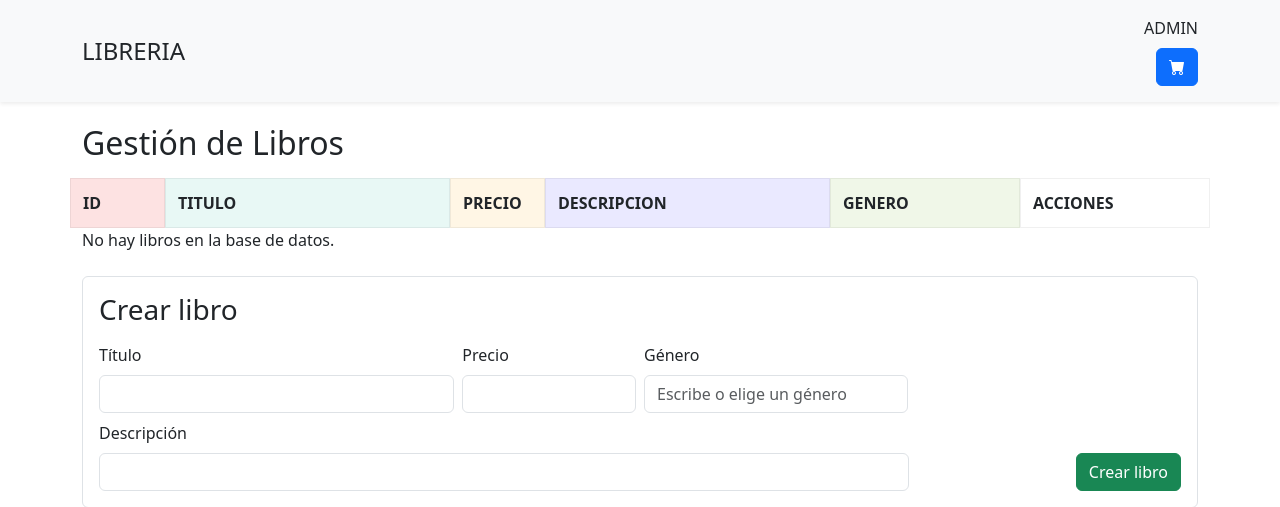
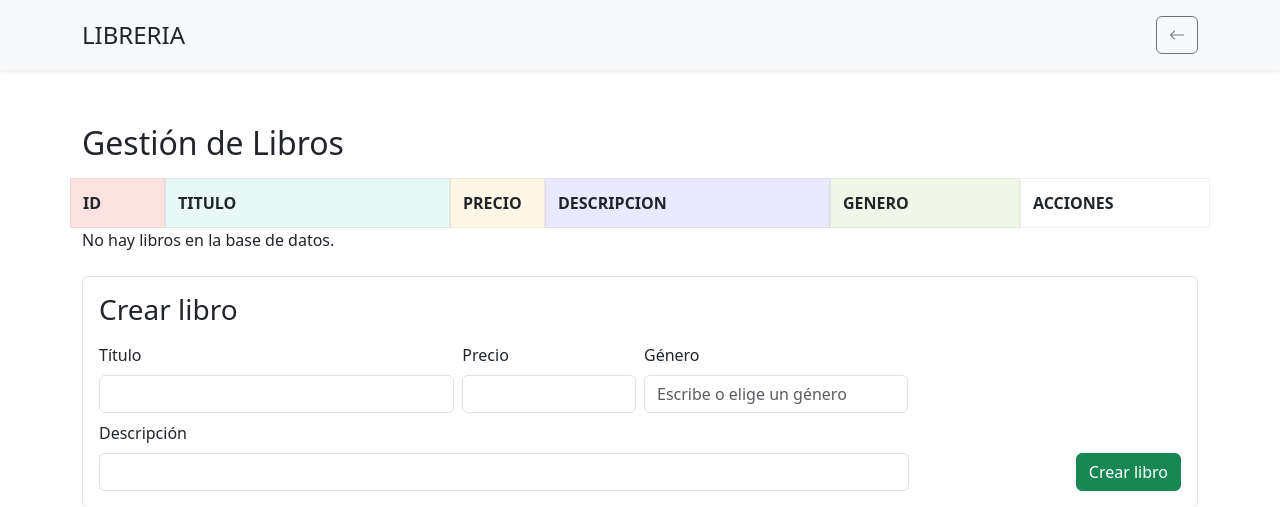
Before and after one commit to RaresID/biblioteca-commerce, a FastAPI app: page /libros in a window 1280 px wide. Shown: the top 507 px of the page. Run offline with FastAPI, Linux system fonts and the light colour scheme; data comes from the database, SQL or seed files in the repository; data that the repository does not hold is empty; parts of the project's set-up code (start-up, migrations or seed data) failed here and were passed over.

Commit message:
Replace admin link with back button in header

```diff
--- a/Rares/Biblioteca/app/templates/libros.html
+++ b/Rares/Biblioteca/app/templates/libros.html
@@ -34,8 +34,7 @@
         <div class="container d-flex justify-content-between align-items-center">
             <h1 class="h4 mb-0"><a href="/" class="text-decoration-none text-dark">LIBRERIA</a></h1>
             <div class="text-end">
-                <div class="mb-2"><a href="/admin" class="admin-card text-decoration-none text-dark">ADMIN</a></div>
-                <a href="/carrito" class="btn btn-primary"><i class="bi bi-cart-fill"></i></a>
+            <button class="btn btn-outline-secondary" onclick="history.back()"><i class="bi bi-arrow-left"></i></button>
             </div>
         </div>
     </header>
```
